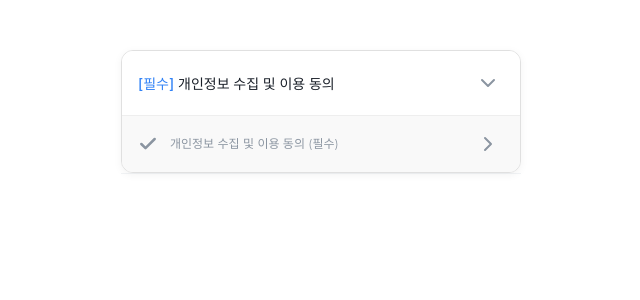
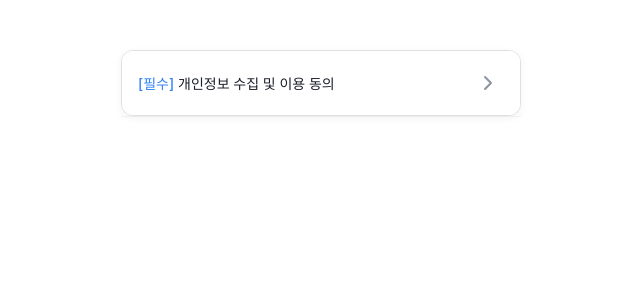
Before and after one commit to hyun7931/react-component, a React (Vite) app: page / in a window 1280 px wide. Shown: the top 300 px of the page, without its empty margins (319-959 px from the left). Built offline with nearby package versions, Linux system fonts and the light colour scheme; a web font is replaced by a local one.

Commit message:
Update App.jsx

```diff
--- a/src/App.jsx
+++ b/src/App.jsx
@@ -10,7 +10,7 @@ function App() {
   const [showDetail, setShowDetail] = useState(false) // 약관으로 이동
 
   // [추가] 드롭다운 열림/닫힘 상태 관리 (기본값 false: 닫힘, true: 열림)
-  const [isDropdownOpen, setIsDropdownOpen] = useState(true)
+  const [isDropdownOpen, setIsDropdownOpen] = useState(false)
 
   //ai summary state
   const [aiSummary, setAiSummary] = useState([])
```
